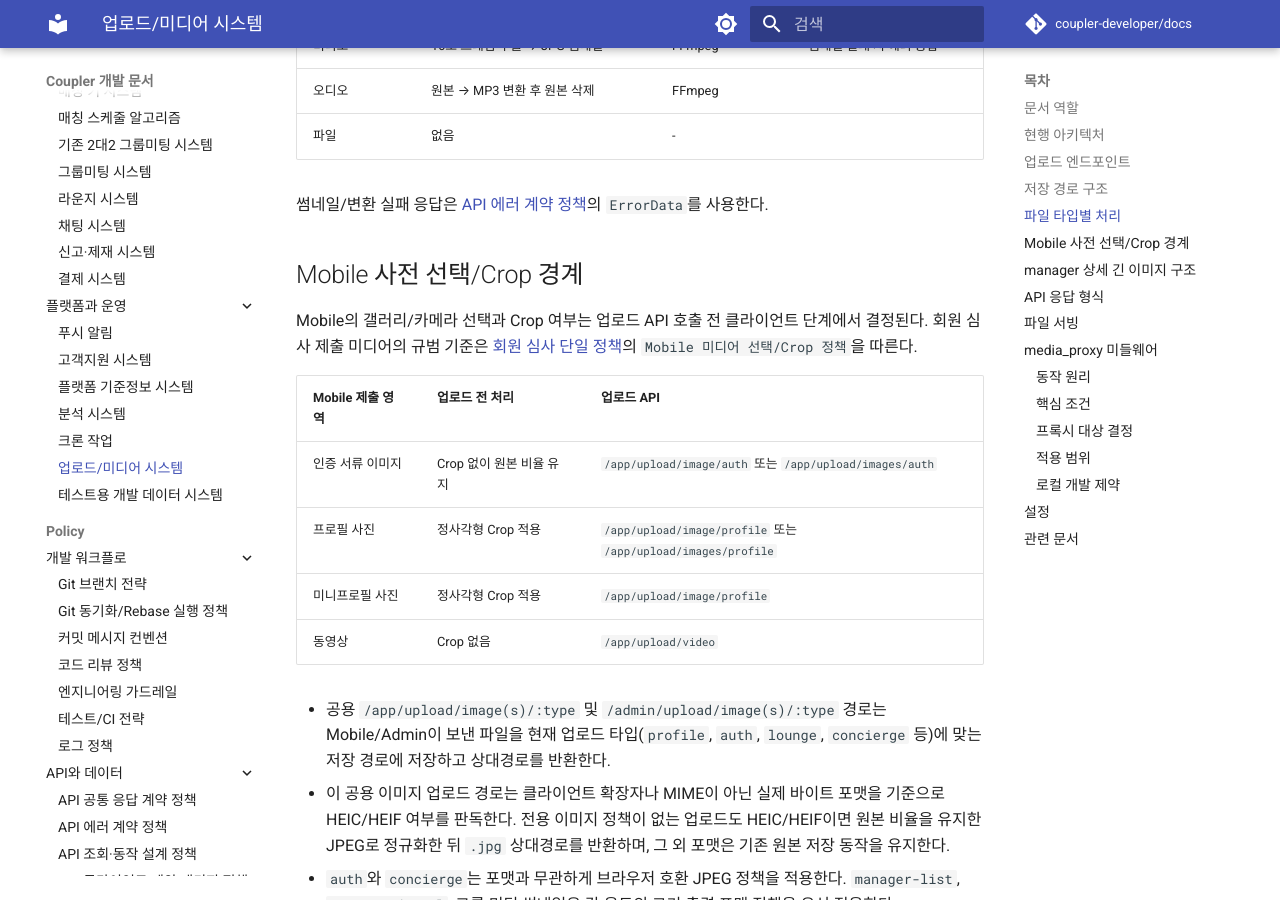
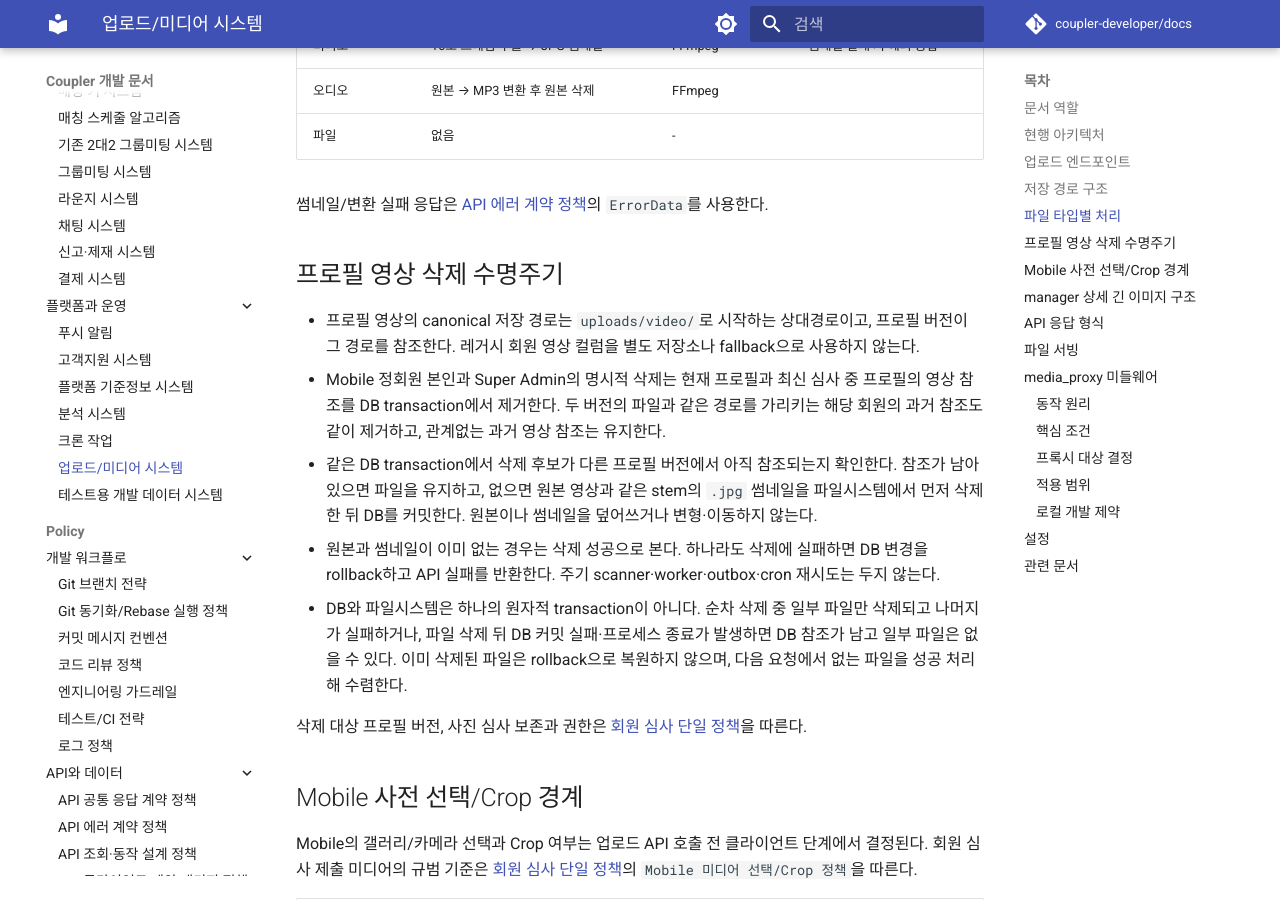
Before and after one commit to coupler-developer/docs, an MkDocs documentation site: the page built from content/architecture/upload-media-system.md, in a window 1280 px wide and 900 px high, scrolled down 3100 px. Built offline with MkDocs 1.6.1 and Material for MkDocs 9.7.7, drawn with Linux system fonts in a browser that asks for light colours; comment, search, counter and statistics services are not loaded.

Commit message:
docs: 프로필 영상 삭제 계약을 문서화한다 (#209)
* docs: 프로필 영상 삭제 계약을 문서화한다

* docs: 영상 삭제 실패와 롤백 계약을 명확히 한다

```diff
--- a/content/architecture/upload-media-system.md
+++ b/content/architecture/upload-media-system.md
@@ -80,6 +80,25 @@ uploads/
 | 파일 | 없음 | - | |
 
 썸네일/변환 실패 응답은 [API 에러 계약 정책](../policy/api-error-contract-policy.md)의 `ErrorData`를 사용한다.
+
+## 프로필 영상 삭제 수명주기
+
+- 프로필 영상의 canonical 저장 경로는 `uploads/video/`로 시작하는 상대경로이고, 프로필 버전이 그 경로를
+  참조한다. 레거시 회원 영상 컬럼을 별도 저장소나 fallback으로 사용하지 않는다.
+- Mobile 정회원 본인과 Super Admin의 명시적 삭제는 현재 프로필과 최신 심사 중 프로필의 영상 참조를
+  DB transaction에서 제거한다. 두 버전의 파일과 같은 경로를 가리키는 해당 회원의 과거 참조도 같이
+  제거하고, 관계없는 과거 영상 참조는 유지한다.
+- 같은 DB transaction에서 삭제 후보가 다른 프로필 버전에서 아직 참조되는지 확인한다. 참조가 남아 있으면
+  파일을 유지하고, 없으면 원본 영상과 같은 stem의 `.jpg` 썸네일을 파일시스템에서 먼저 삭제한 뒤 DB를
+  커밋한다. 원본이나 썸네일을 덮어쓰거나 변형·이동하지 않는다.
+- 원본과 썸네일이 이미 없는 경우는 삭제 성공으로 본다. 하나라도 삭제에 실패하면 DB 변경을 rollback하고
+  API 실패를 반환한다. 주기 scanner·worker·outbox·cron 재시도는 두지 않는다.
+- DB와 파일시스템은 하나의 원자적 transaction이 아니다. 순차 삭제 중 일부 파일만 삭제되고 나머지가
+  실패하거나, 파일 삭제 뒤 DB 커밋 실패·프로세스 종료가 발생하면 DB 참조가 남고 일부 파일은 없을 수
+  있다. 이미 삭제된 파일은 rollback으로 복원하지 않으며, 다음 요청에서 없는 파일을 성공 처리해 수렴한다.
+
+삭제 대상 프로필 버전, 사진 심사 보존과 권한은 [회원 심사 단일 정책](../policy/member-review-policy.md)을
+따른다.
 
 ## Mobile 사전 선택/Crop 경계
 
--- a/content/policy/member-review-policy.md
+++ b/content/policy/member-review-policy.md
@@ -161,11 +161,25 @@ Mobile에서 심사 제출 전에 적용하는 미디어 선택/Crop 기준은
 
 ### 프로필 영상 삭제 계약
 
-- Mobile 정회원 본인 삭제와 기존 CMS 삭제 operation은 서버 내부의 같은 원자적 삭제 명령으로 수렴한다.
+- Mobile 정회원 본인 삭제와 기존 CMS 삭제 operation은 서버 내부의 같은 삭제 operation으로 수렴한다.
   `SPECIAL_MEMBER`는 기존 정책대로 `FULL_MEMBER`와 동일하게 허용한다. 프로필 수정 payload의 `video: ''`를
   삭제 신호로 해석하지 않는다.
-- 삭제 명령은 프로필 버전과 레거시 회원 정보에 남은 영상 참조를 함께 제거한다. 같은 프로필 버전의 사진,
-  사진별 심사 상태와 반려 사유는 변경하지 않는다.
+- DB 삭제 대상은 회원이 참조하는 현재 프로필 버전과 Admin·Mobile이 현재 심사 대상으로 읽는 최신
+  non-normal 버전이다. 두 버전이 가리키는 물리 영상과 같은 파일을 참조하는 해당 회원의 과거 버전도 같은
+  transaction에서 영상 URL·상태·사유를 제거하되, 다른 영상을 가리키는 과거 버전은 변경하지 않는다.
+- 영상의 저장·조회 기준은 `member-review.profile-version`이다. 레거시 회원 영상 컬럼은 contract
+  migration으로 제거하며 삭제 operation의 이중 저장·fallback으로 유지하지 않는다.
+- 같은 DB transaction에서 삭제 후보 경로에 대한 남은 프로필 참조를 다시 확인한다. 참조가 없으면 원본
+  영상과 같은 stem의 JPG 썸네일을 파일시스템에서 즉시 삭제하고, 참조가 남아 있으면 둘 다 유지한다. 파일
+  내용을 덮어쓰거나 변형·이동하지 않는다.
+- 원본과 썸네일이 모두 삭제됐거나 이미 없을 때만 DB transaction을 커밋한다. 삭제할 파일 중 하나라도
+  삭제에 실패하면 transaction을 rollback하고 `MEMBER_PROFILE_VIDEO_DELETE_FAILED`를 반환해 같은 요청을
+  다시 시도할 수 있게 한다. 이 operation을 위한 주기 scanner·worker·outbox·cron 재시도는 두지 않는다.
+- DB와 파일시스템은 단일 원자적 transaction이 아니다. 여러 후보의 원본·썸네일을 순차 삭제하므로 일부
+  파일을 삭제한 뒤 나머지 파일 삭제가 실패할 수 있고, 이때 DB를 rollback해도 이미 삭제된 파일은 복원되지
+  않는다. 파일 삭제 뒤 DB 커밋 실패 또는 프로세스 종료도 같은 잔여 위험을 만든다. 다음 요청은 이미 없는
+  파일을 삭제 성공으로 처리해 남은 파일과 DB 참조를 다시 정리한다.
+- 같은 프로필 버전의 사진, 사진별 심사 상태와 반려 사유는 변경하지 않는다.
 - 진행 중이거나 반려된 사진 심사와 사진 제출 가능 여부는 기존 영상의 삭제 진입을 막지 않는다. 영상 삭제와
   함께 제출 가능한 사진 변경이 있으면 삭제 성공 뒤 사진 변경만 별도 심사 명령으로 처리한다.
 - 삭제 전 영상 심사 상태가 집계에 영향을 주던 프로필 버전은 남은 사진 상태만으로 집계 상태를 다시 계산한다.
@@ -336,6 +350,8 @@ CMS 회원정보 저장은 닉네임처럼 필수 인증과 무관한 필드를
 
 - `POST /app/member/request-review/auth`
 - `POST /app/member/deleteAuth`
+- `DELETE /app/member/profile/video`
+- `DELETE /admin/member/deleteVideo/{id}`
 
 응답 계약:
 
@@ -356,6 +372,7 @@ CMS 회원정보 저장은 닉네임처럼 필수 인증과 무관한 필드를
 | --- | --- | --- | --- |
 | `MEMBER` | `MEMBER_AUTH_REVIEW_REQUIRED_AUTH_DELETE_FORBIDDEN` | `FIX_REQUEST` | `{}` |
 | `MEMBER` | `MEMBER_AUTH_REVIEW_REQUIRED_AUTH_MANAGER_PROFILE_MISSING` | `CONTACT_SUPPORT` | `{}` |
+| `MEMBER` | `MEMBER_PROFILE_VIDEO_DELETE_FAILED` | `RETRY` | `{}` |
 
 `member_id`, `manager_id`, `required_auth_types` 같은 내부 식별자와 진단값은 서버 로그에만 남기고 public `ErrorData.error_context`에는 넣지 않는다.
 
```
Also changed, not shown: content/architecture/member-review-system.md (+4 -2 lines), content/flows/cross-project/api-production-deploy-flow.md (+3 -1 lines), content/flows/cross-project/db-migration-operation-flow.md (+19 -0 lines).
